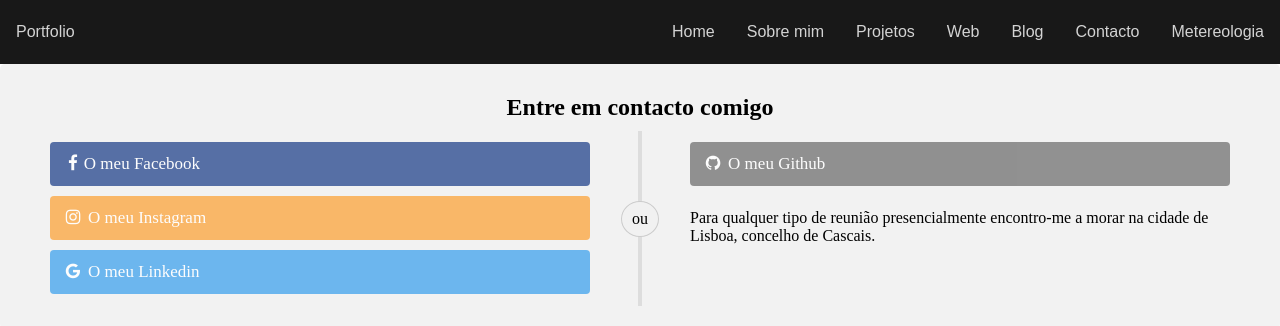
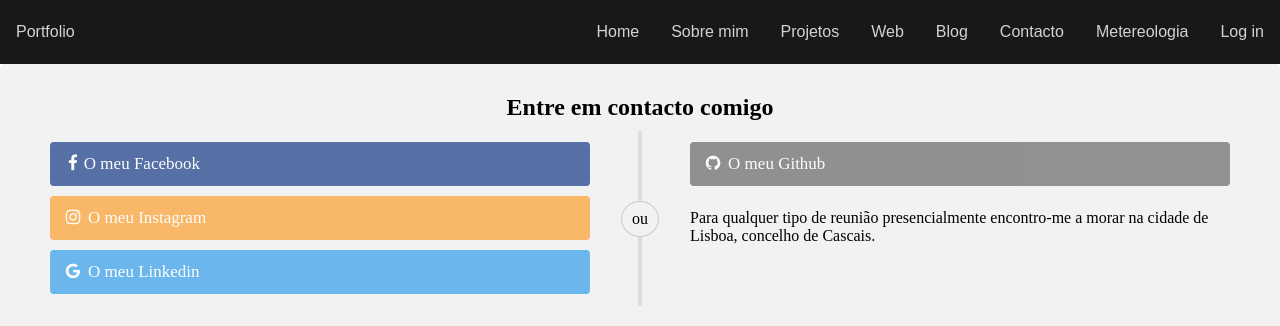
Before and after one commit to DrAlexWild/goncalo_portfolio, a Django app: page /Contacto in a window 1280 px wide. Shown: the top 326 px of the page. Run offline with Django 4.2, Linux system fonts and the light colour scheme; parts of the project's set-up code (start-up, migrations or seed data) failed here and were passed over; some web fonts are replaced.

Commit message:
Page_login

```diff
--- a/portfolio/templates/portfolio/layout.html
+++ b/portfolio/templates/portfolio/layout.html
@@ -30,6 +30,7 @@
         <a href="{% url 'portfolio:Blog' %}">Blog</a>
         <a href="{% url 'portfolio:Contacto' %}">Contacto</a>
         <a href="{% url 'portfolio:metereologia' %}">Metereologia</a>
+        <a href="{% url 'portfolio:login' %}">Log in</a>
     </nav>
 </header>
 	<main>
```
